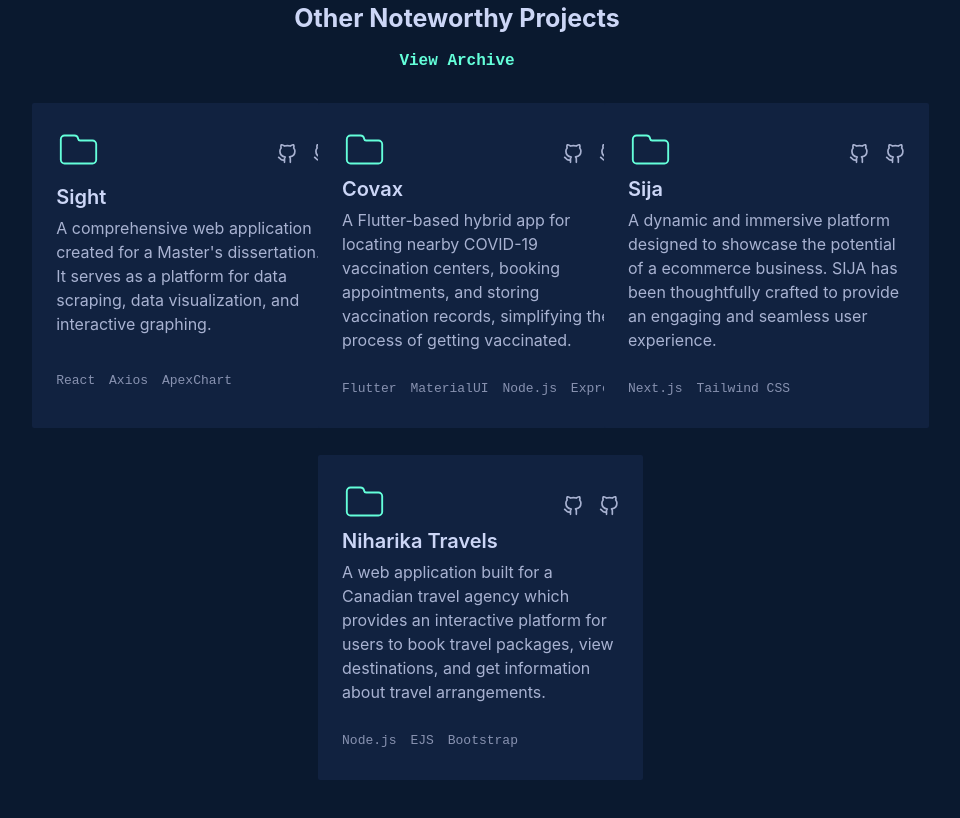
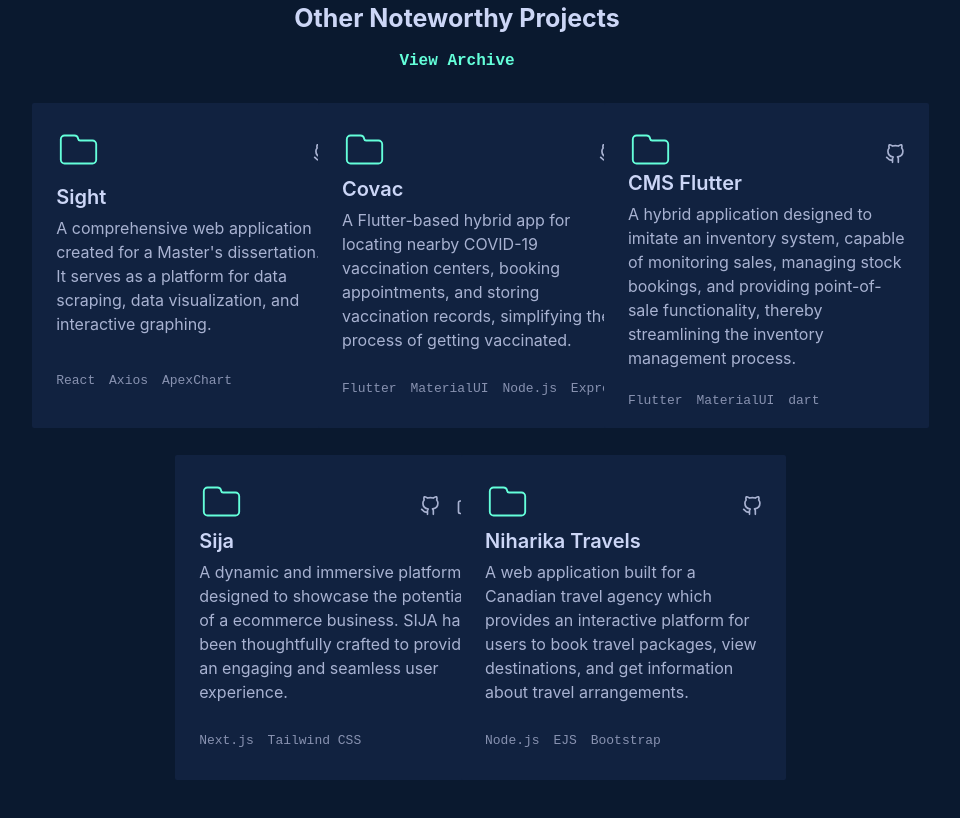
Before and after one commit to BishalRaj/portfolio-2023, a React (Vite) app: page / in a window 1280 px wide. Shown: the part 4660-5478 px from the top of the page, without its empty margins (183-1143 px from the left). Built offline with nearby package versions, Linux system fonts and the light colour scheme.

Commit message:
added links

```diff
--- a/src/components/FeaturedProjectComponent/LeftFacing.tsx
+++ b/src/components/FeaturedProjectComponent/LeftFacing.tsx
@@ -38,7 +38,7 @@ const LeftFacing = ({ data, screenSize }: any) => {
             <Suspense fallback={<Bars />}>
               <a href={link} target="_blank">
                 <img
-                  src="https://www.freecodecamp.org/news/content/images/2021/06/w-qjCHPZbeXCQ-unsplash.jpg"
+                  src="https://res.cloudinary.com/teepublic/image/private/s--K8c0zfiU--/t_Resized%20Artwork/c_fit,g_north_west,h_954,w_954/co_000000,e_outline:48/co_000000,e_outline:inner_fill:48/co_ffffff,e_outline:48/co_ffffff,e_outline:inner_fill:48/co_bbbbbb,e_outline:3:1000/c_mpad,g_center,h_1260,w_1260/b_rgb:eeeeee/c_limit,f_auto,h_630,q_90,w_630/v1636059488/production/designs/25354873_0.jpg"
                   alt=""
                 />
               </a>
--- a/src/components/FeaturedProjectComponent/RightFacing.tsx
+++ b/src/components/FeaturedProjectComponent/RightFacing.tsx
@@ -19,7 +19,7 @@ const RightFacing = ({ data, screenSize }: any) => {
             <Suspense fallback={<Bars />}>
               <a href={link} target="_blank">
                 <img
-                  src="https://www.freecodecamp.org/news/content/images/2021/06/w-qjCHPZbeXCQ-unsplash.jpg"
+                  src="https://res.cloudinary.com/teepublic/image/private/s--K8c0zfiU--/t_Resized%20Artwork/c_fit,g_north_west,h_954,w_954/co_000000,e_outline:48/co_000000,e_outline:inner_fill:48/co_ffffff,e_outline:48/co_ffffff,e_outline:inner_fill:48/co_bbbbbb,e_outline:3:1000/c_mpad,g_center,h_1260,w_1260/b_rgb:eeeeee/c_limit,f_auto,h_630,q_90,w_630/v1636059488/production/designs/25354873_0.jpg"
                   alt=""
                 />
               </a>
--- a/src/components/PersonalProjectComponent/PersonalProjects.tsx
+++ b/src/components/PersonalProjectComponent/PersonalProjects.tsx
@@ -1,6 +1,6 @@
 import { Col, Row } from "react-bootstrap";
 import { CiFolderOn } from "react-icons/ci";
-import { FiGithub } from "react-icons/fi";
+import { FiExternalLink, FiGithub } from "react-icons/fi";
 import { Link } from "react-router-dom";
 import ProjectData from "../../data/projects.json";
 import "./style.scss";
@@ -15,7 +15,11 @@ const PersonalProjects = ({ screenSize }: any) => {
         className="px-1 py-2  personalProject"
         id="personalProject"
       >
-        <Link to={"#"} className="project-link">
+        <Link
+          to={data.github ? data.github : "#"}
+          target="_blank"
+          className="project-link"
+        >
           <Fade bottom>
             <div className={`project-card mx-auto bg-light-navy p-4`}>
               <Row className="h-100 d-flex justify-content-between">
@@ -27,12 +31,20 @@ const PersonalProjects = ({ screenSize }: any) => {
                     </a>
                   </div>
                   <div className="text-right w-50 d-flex align-items-end py-2 justify-content-end repo-link">
-                    <a href={data.github} className="ml-1">
-                      <FiGithub size={20} />
-                    </a>
-                    <a href="/" className="ml-1">
-                      <FiGithub size={20} />
-                    </a>
+                    {data.github ? (
+                      <a href={data.github} target="_blank" className="ml-1">
+                        <FiGithub size={20} />
+                      </a>
+                    ) : (
+                      ""
+                    )}
+                    {data.link ? (
+                      <a href={data.link} target="_blank" className="ml-1">
+                        <FiExternalLink size={20} />
+                      </a>
+                    ) : (
+                      ""
+                    )}
                   </div>
                 </Col>
                 {/* ---------------------------------------------------------------------------------------------- */}
--- a/src/data/projects.json
+++ b/src/data/projects.json
@@ -2,8 +2,8 @@
     {
         "title": "Sight",
         "description": "A comprehensive web application created for a Master's dissertation. It serves as a platform for data scraping, data visualization, and interactive graphing.",
-        "link": "https://sija.vercel.app",
-        "github": "/",
+        "link": "",
+        "github": "https://github.com/BishalRaj/sight-frontend",
         "technologies": [
             "React",
             "Axios",
@@ -11,10 +11,10 @@
         ]
     },
     {
-        "title": "Covax",
+        "title": "Covac",
         "description": "A Flutter-based hybrid app for locating nearby COVID-19 vaccination centers, booking appointments, and storing vaccination records, simplifying the process of getting vaccinated.",
         "link": "",
-        "github": "/",
+        "github": "https://github.com/BishalRaj/Covacs-Frontend",
         "technologies": [
             "Flutter",
             "MaterialUI",
@@ -23,10 +23,21 @@
         ]
     },
     {
+        "title": "CMS Flutter",
+        "description": "A hybrid application designed to imitate an inventory system, capable of monitoring sales, managing stock bookings, and providing point-of-sale functionality, thereby streamlining the inventory management process.",
+        "link": "",
+        "github": "https://github.com/BishalRaj/cms_flutter",
+        "technologies": [
+            "Flutter",
+            "MaterialUI",
+            "dart"
+        ]
+    },
+    {
         "title": "Sija",
         "description": "A dynamic and immersive platform designed to showcase the potential of a ecommerce business. SIJA has been thoughtfully crafted to provide an engaging and seamless user experience.",
         "link": "https://sija.vercel.app",
-        "github": "/",
+        "github": "https://github.com/BishalRaj/sija",
         "technologies": [
             "Next.js",
             "Tailwind CSS"
@@ -35,7 +46,7 @@
     {
         "title": "Niharika Travels",
         "description": "A web application built for a Canadian travel agency which provides an interactive platform for users to book travel packages, view destinations, and get information about travel arrangements.",
-        "link": "https://sija.vercel.app",
+        "link": "",
         "github": "https://github.com/BishalRaj/NiharikaTravels",
         "technologies": [
             "Node.js",
```
